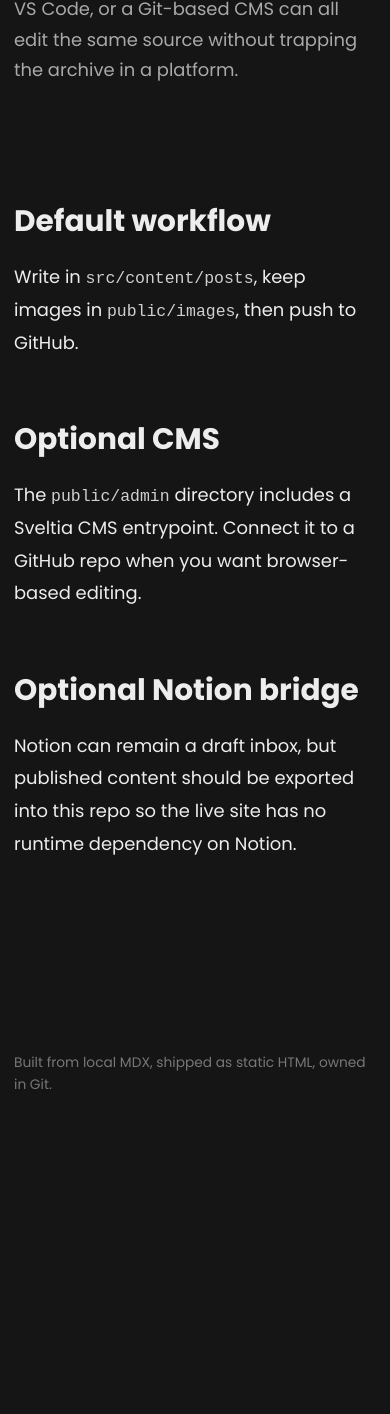
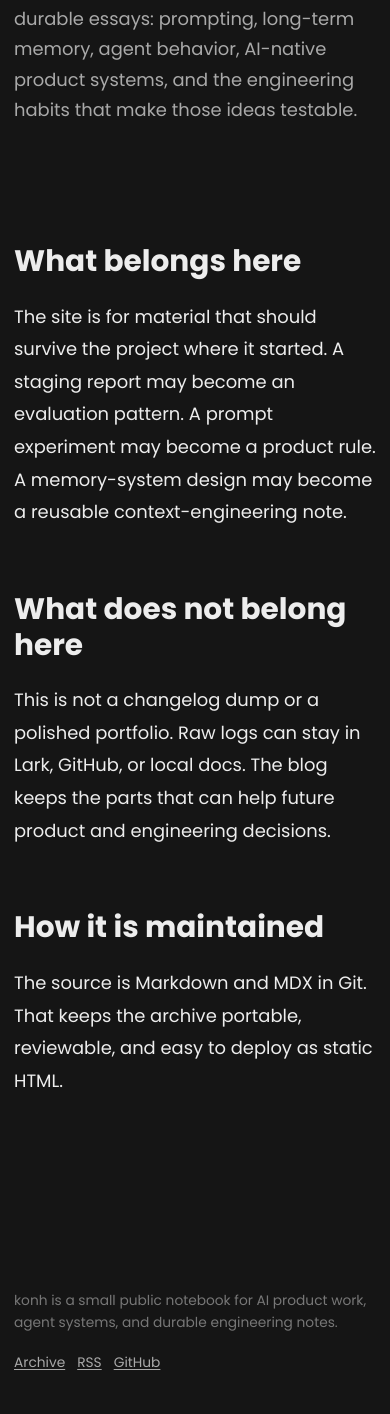
Before and after one commit to xiaokhkh/konh-blog, an Astro site: page /about in a window 390 px wide. Shown: the part 340-1754 px from the top of the page. Before the commit the page ends 1476 px from the top, so only its background shows below. Built offline with nearby package versions, Linux system fonts and the light colour scheme; Astro itself is replaced by a stand-in of ours.

Commit message:
content: update about and footer copy

```diff
--- a/src/components/Footer.astro
+++ b/src/components/Footer.astro
@@ -1,5 +1,10 @@
 <footer class="site-footer">
-  <div class="container">
-    <span>Built from local MDX, shipped as static HTML, owned in Git.</span>
+  <div class="container footer-inner">
+    <span>konh is a small public notebook for AI product work, agent systems, and durable engineering notes.</span>
+    <nav aria-label="Footer navigation">
+      <a href="/archive/">Archive</a>
+      <a href="/rss.xml">RSS</a>
+      <a href="https://github.com/xiaokhkh/konh-blog">GitHub</a>
+    </nav>
   </div>
 </footer>
--- a/src/pages/about.astro
+++ b/src/pages/about.astro
@@ -2,37 +2,44 @@
 import BaseLayout from '@/layouts/BaseLayout.astro';
 ---
 
-<BaseLayout title="About | konh" description="About this publishing setup.">
+<BaseLayout
+  title="About | konh"
+  description="konh is a public notebook for AI product work, agent systems, prompting, memory, and practical engineering notes."
+>
   <section class="container article">
     <header class="article-header">
-      <span class="meta-line">About this stack</span>
-      <h1>Git first, editor flexible.</h1>
+      <span class="meta-line">About konh</span>
+      <h1>A public notebook for AI product work.</h1>
       <p>
-        This site keeps the canonical copy in Markdown and MDX. Obsidian, Cursor, VS Code, or a Git-based CMS can all
-        edit the same source without trapping the archive in a platform.
+        konh is where I turn working notes into durable essays: prompting, long-term memory, agent behavior, AI-native
+        product systems, and the engineering habits that make those ideas testable.
       </p>
     </header>
     <div class="article-body">
-      <h2>Default workflow</h2>
-      <p>Write in <code>src/content/posts</code>, keep images in <code>public/images</code>, then push to GitHub.</p>
-      <h2>Optional CMS</h2>
+      <h2>What belongs here</h2>
       <p>
-        The <code>public/admin</code> directory includes a Sveltia CMS entrypoint. Connect it to a GitHub repo when you
-        want browser-based editing.
+        The site is for material that should survive the project where it started. A staging report may become an
+        evaluation pattern. A prompt experiment may become a product rule. A memory-system design may become a reusable
+        context-engineering note.
       </p>
-      <h2>Optional Notion bridge</h2>
+      <h2>What does not belong here</h2>
       <p>
-        Notion can remain a draft inbox, but published content should be exported into this repo so the live site has no
-        runtime dependency on Notion.
+        This is not a changelog dump or a polished portfolio. Raw logs can stay in Lark, GitHub, or local docs. The blog
+        keeps the parts that can help future product and engineering decisions.
+      </p>
+      <h2>How it is maintained</h2>
+      <p>
+        The source is Markdown and MDX in Git. That keeps the archive portable, reviewable, and easy to deploy as static
+        HTML.
       </p>
     </div>
     <aside class="toc">
-      <strong>Stack</strong>
-      Astro 6<br />
-      MDX<br />
-      Pagefind<br />
-      RSS<br />
-      Sveltia CMS-ready
+      <strong>Focus</strong>
+      AI products<br />
+      Agent systems<br />
+      Prompting<br />
+      Memory<br />
+      Evaluation
     </aside>
   </section>
 </BaseLayout>
--- a/src/styles/global.css
+++ b/src/styles/global.css
@@ -406,6 +406,22 @@ input {
   font-size: 0.86rem;
 }
 
+.footer-inner {
+  display: flex;
+  gap: 18px;
+  justify-content: space-between;
+}
+
+.footer-inner nav {
+  display: flex;
+  flex-wrap: wrap;
+  gap: 12px;
+}
+
+.footer-inner a {
+  color: var(--muted);
+}
+
 @media (max-width: 620px) {
   body {
     font-size: 17px;
@@ -423,6 +439,10 @@ input {
 
   .nav-links {
     justify-content: flex-start;
+  }
+
+  .footer-inner {
+    flex-direction: column;
   }
 
   .home-shell {
```
